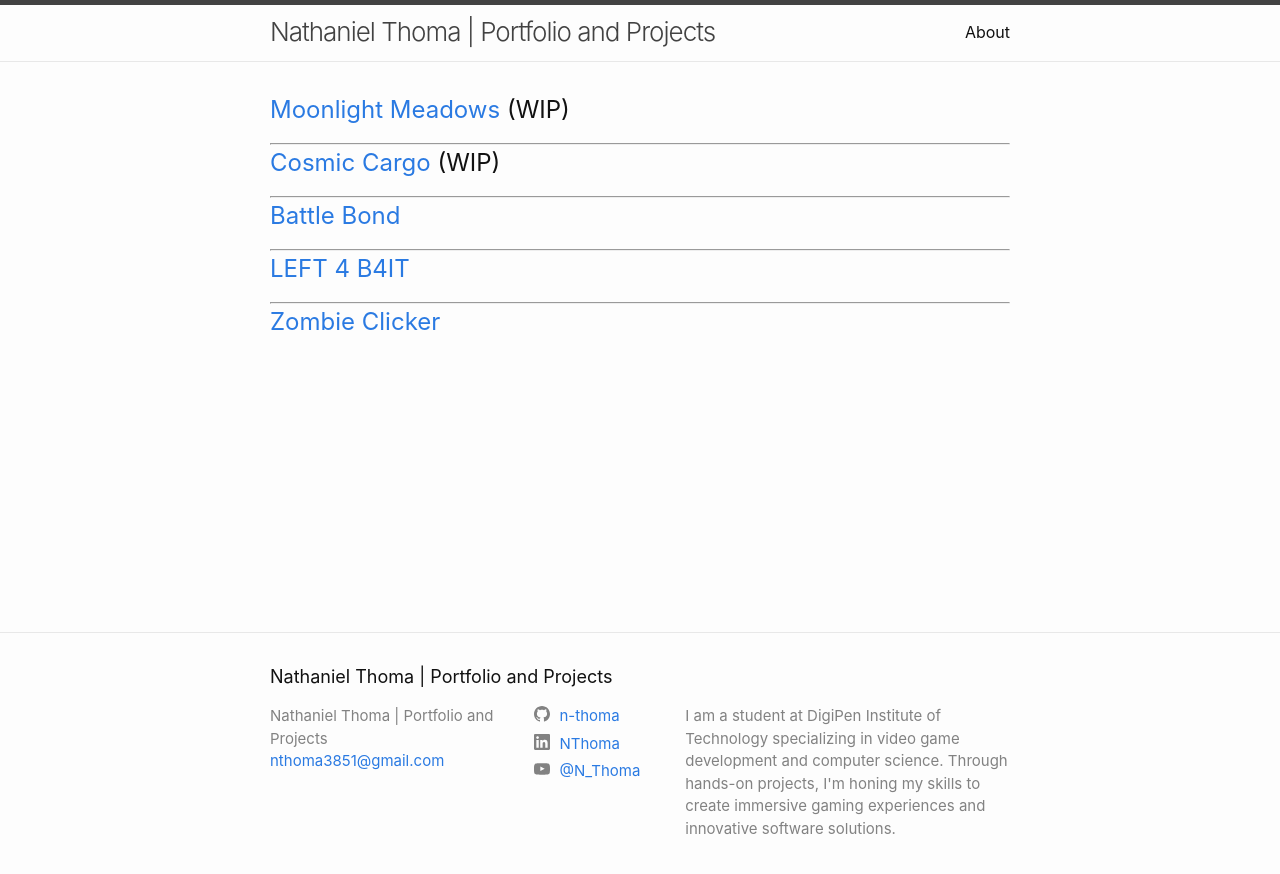
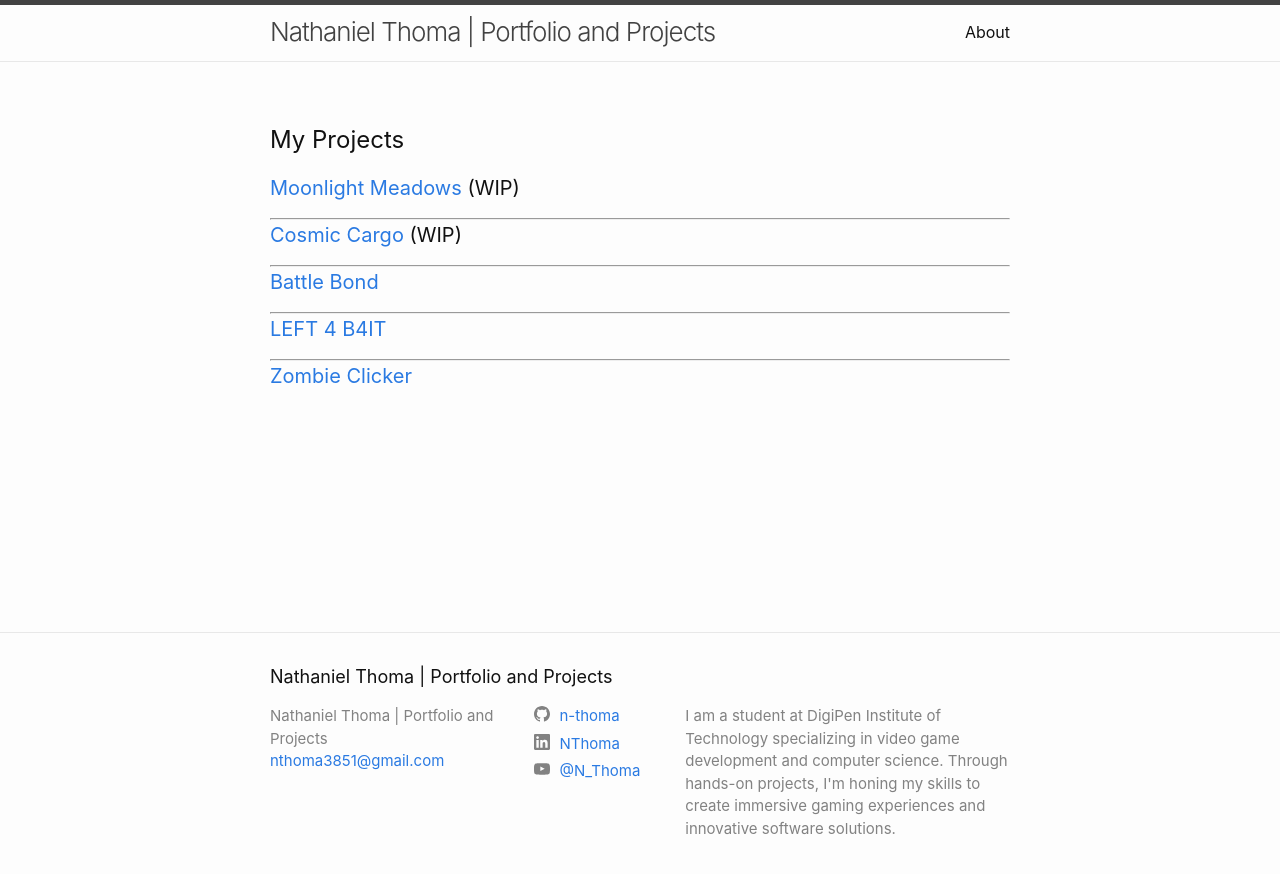
Before and after one commit to n-thoma/n-thoma.github.io, a Jekyll site: the page built from index.markdown, in a window 1280 px wide. Shown: the top 874 px of the page. Built offline with Jekyll 4.4.1, drawn with Linux system fonts in a browser that asks for light colours.

Commit message:
Update index.markdown

```diff
--- a/index.markdown
+++ b/index.markdown
@@ -2,24 +2,25 @@
 # Feel free to add content and custom Front Matter to this file.
 # To modify the layout, see https://jekyllrb.com/docs/themes/#overriding-theme-defaults
 
-layout: home
+layout: page
 ---
 
+# My Projects
 
-## [Moonlight Meadows](/projects/Moonlight-Meadows/) (WIP)
+#### [Moonlight Meadows](/projects/Moonlight-Meadows/) (WIP)
 
 ---
 
-## [Cosmic Cargo](/projects/Cosmic-Cargo/) (WIP)
+#### [Cosmic Cargo](/projects/Cosmic-Cargo/) (WIP)
 
 ---
 
-## [Battle Bond](/projects/Battle-Bond/)
+#### [Battle Bond](/projects/Battle-Bond/)
 
 ---
 
-## [LEFT 4 B4IT](/projects/LEFT-4-B4IT/)
+#### [LEFT 4 B4IT](/projects/LEFT-4-B4IT/)
 
 ---
 
-## [Zombie Clicker](/projects/Zombie-Clicker/)
+#### [Zombie Clicker](/projects/Zombie-Clicker/)
```
